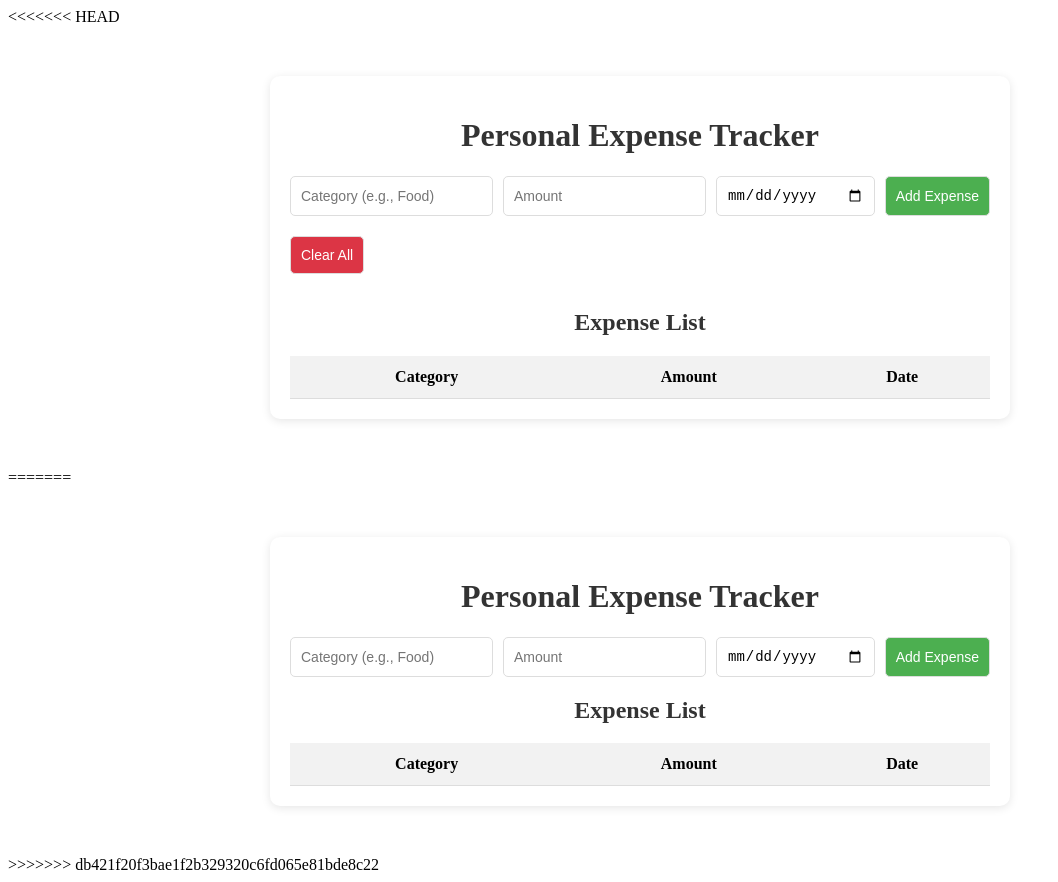
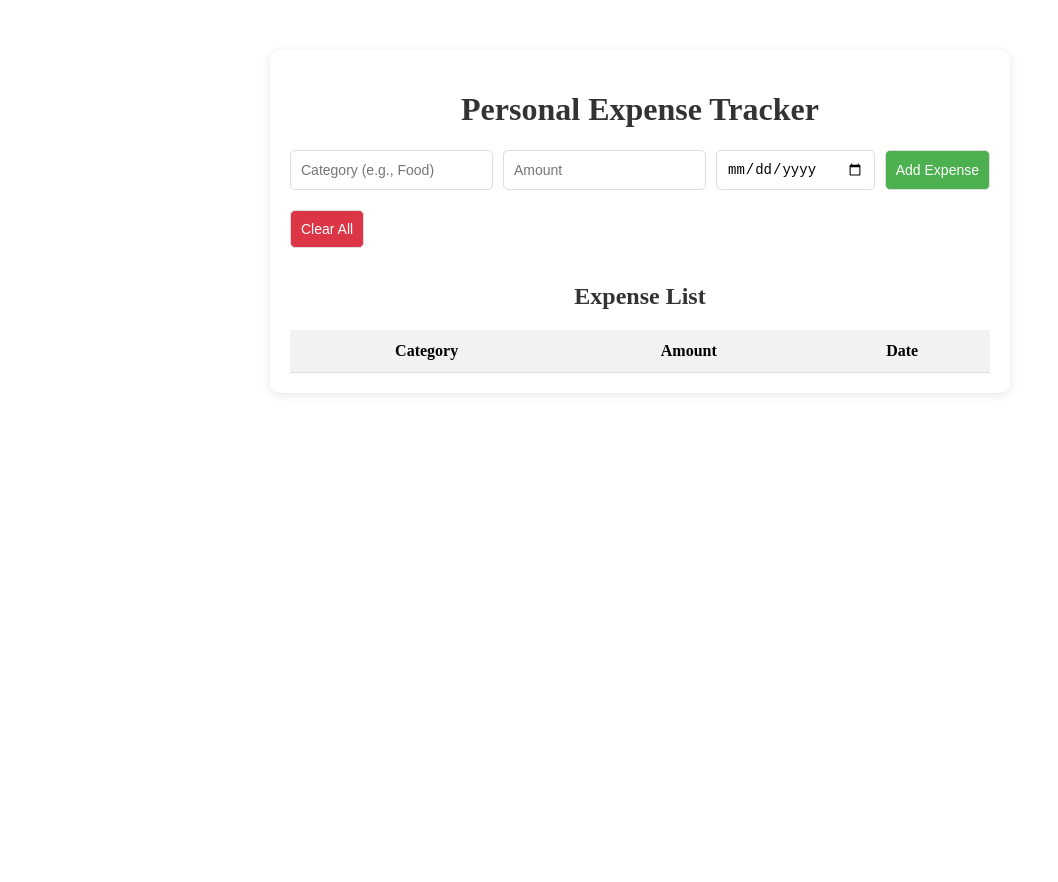
Before and after one commit to RafiyaT16/Personal-Expense-Tracker, a plain HTML site: page index.html in a window 1280 px wide. Shown: the whole page, without its empty margins (0-1058 px from the left). After the commit the page ends 800 px from the top, so only its background shows below. Drawn offline with Linux system fonts and the light colour scheme.

Commit message:
Update index.html

```diff
--- a/index.html
+++ b/index.html
@@ -1,4 +1,3 @@
-<<<<<<< HEAD
 <!DOCTYPE html>
 <html lang="en">
 <head>
@@ -33,41 +32,3 @@
   <script src="script.js"></script>
 </body>
 </html>
-=======
-<!DOCTYPE html>
-<html lang="en">
-<head>
-  <meta charset="UTF-8">
-  <meta name="viewport" content="width=device-width, initial-scale=1.0">
-  <title>Personal Expense Tracker</title>
-  <link rel="stylesheet" href="style.css">
-</head>
-<body>
-  <div class="container">
-    <h1>Personal Expense Tracker</h1>
-
-    <form id="expense-form">
-      <input type="text" id="category" placeholder="Category (e.g., Food)" required>
-      <input type="number" id="amount" placeholder="Amount" required>
-      <input type="date" id="date" required>
-      <button type="submit">Add Expense</button>
-    </form>
-
-    <h2>Expense List</h2>
-    <table>
-      <thead>
-        <tr>
-          <th>Category</th>
-          <th>Amount</th>
-          <th>Date</th>
-        </tr>
-      </thead>
-      <tbody id="expense-table">
-      </tbody>
-    </table>
-  </div>
-
-  <script src="script.js"></script>
-</body>
-</html>
->>>>>>> db421f20f3bae1f2b329320c6fd065e81bde8c22
```
